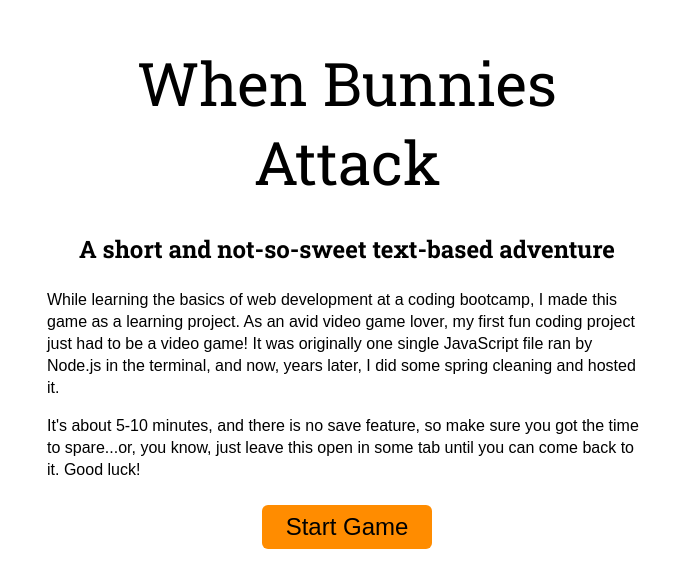
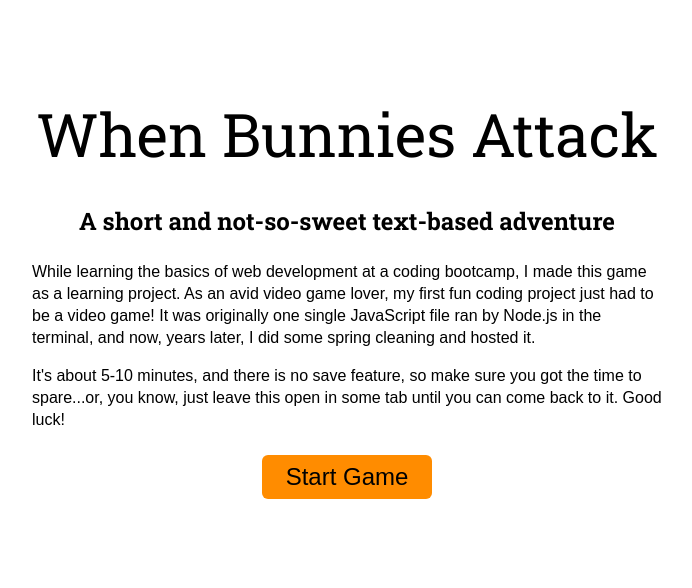
Before and after one commit to jaredryan/when-bunnies-attack, a React (Create React App) app: page / in a window 1280 px wide. Shown: the part 104-692 px from the top of the page, without its empty margins (293-985 px from the left). Built offline with nearby package versions, Linux system fonts and the light colour scheme.

Commit message:
allow container to be slightly wider so title doesn't get cut off and so game width doesn't vary as text is shown

```diff
--- a/src/index.css
+++ b/src/index.css
@@ -165,7 +165,8 @@ button.quit {
 }
 
 .pageContainer > * {
-    max-width: 600px;
+    max-width: 630px;
+    width: 100%;
 }
 
 .dialogueOptions {
```
